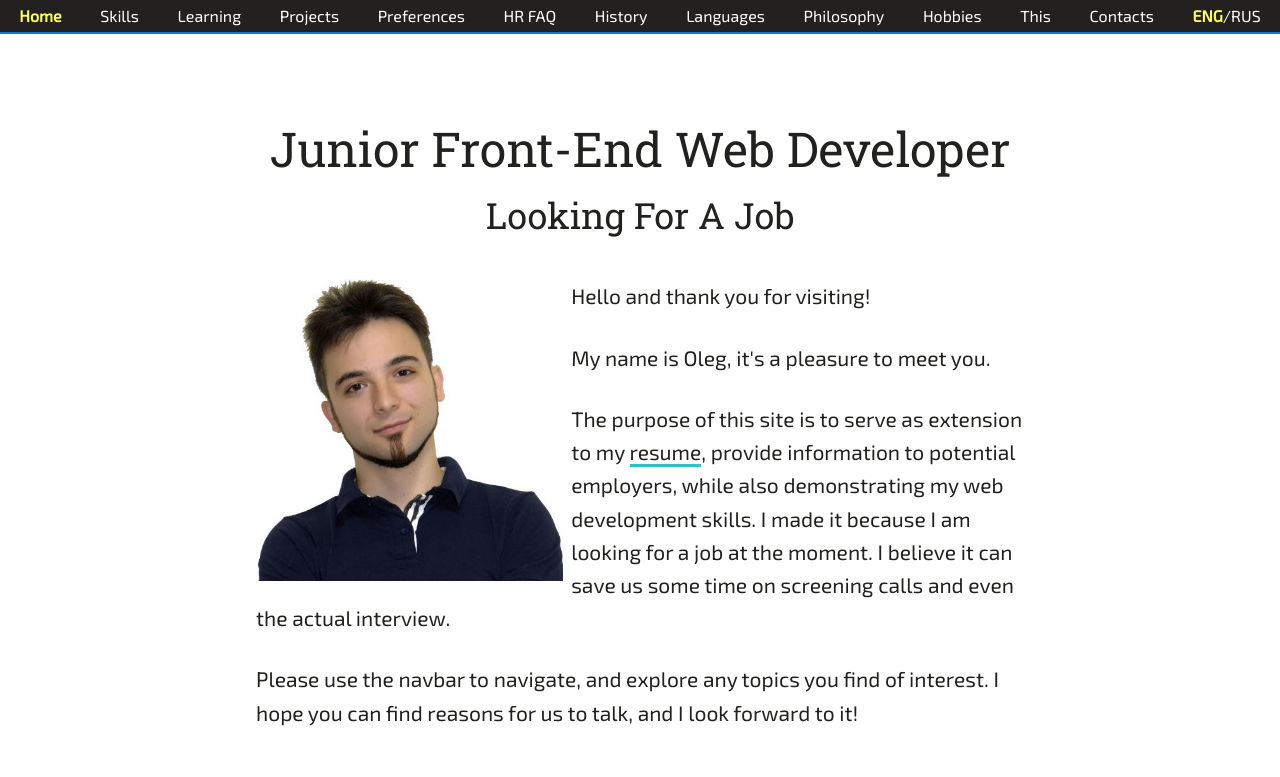
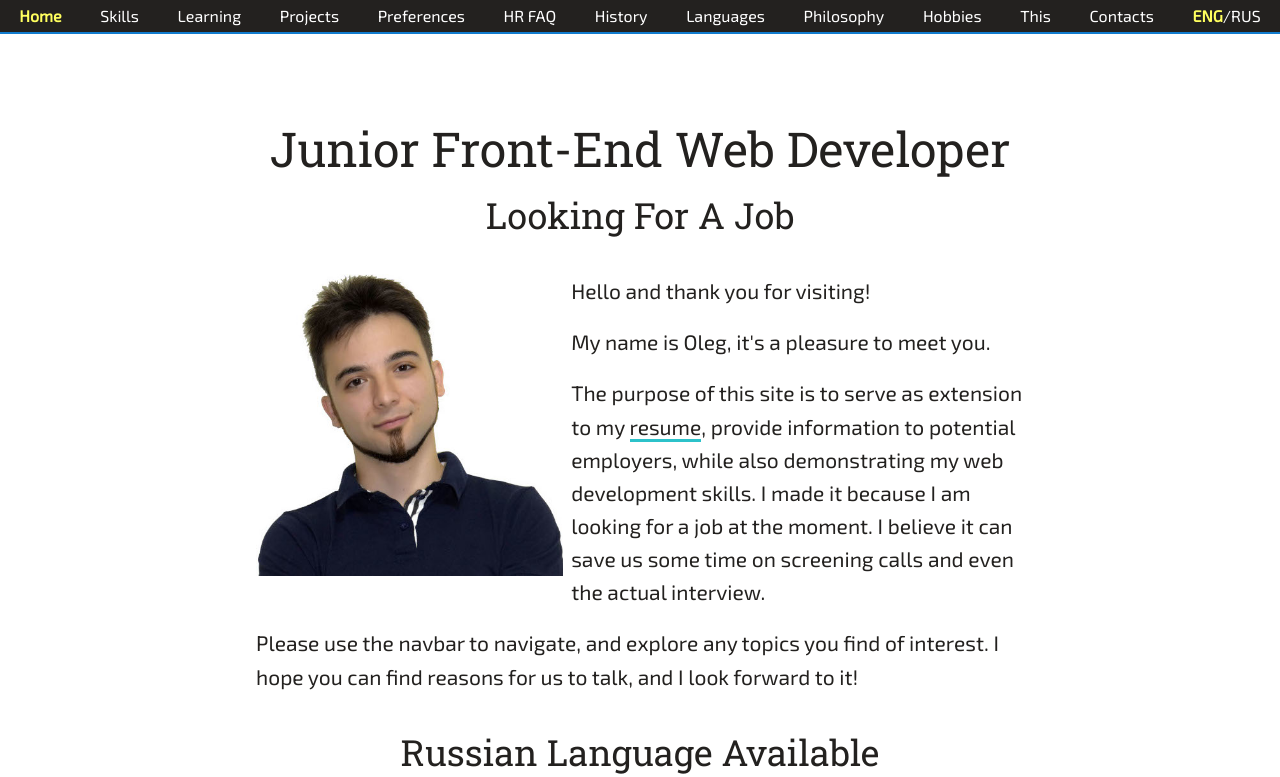
Before and after one commit to elmaester/hire-oleg, a Next.js app: page / in a window 1280 px wide. Shown: the top 777 px of the page. Built offline with nearby package versions, Linux system fonts and the light colour scheme.

Commit message:
fix: tuning spacing

```diff
--- a/components/styled/PageMain.js
+++ b/components/styled/PageMain.js
@@ -17,7 +17,7 @@ const PageMain = styled.main`
   }
   @media ${sizes.desktopWide} {
     width: 45vw;
-    padding: 5vw 0;
+    padding: 4vw 0;
   }
   font-size: 18px;
   line-height: 1.58;
@@ -37,7 +37,7 @@ const PageMain = styled.main`
   p,
   ul,
   ol {
-    margin: 2.2vw 0;
+    margin: 1.4vw 0;
   }
   summary {
     outline: none;
--- a/components/styled/SubHeading.js
+++ b/components/styled/SubHeading.js
@@ -8,7 +8,7 @@ const SubHeading = styled.h2`
   font-family: "Roboto Slab", serif;
   text-transform: ${props => (props.lang === "ru" ? "none" : "capitalize")};
   color: ${colors.darkGray};
-  margin: 2.8vw 0;
+  margin: 2.4vw 0;
 
   @media ${sizes.phone} {
     font-size: ${36 * multiplier}px;
```
